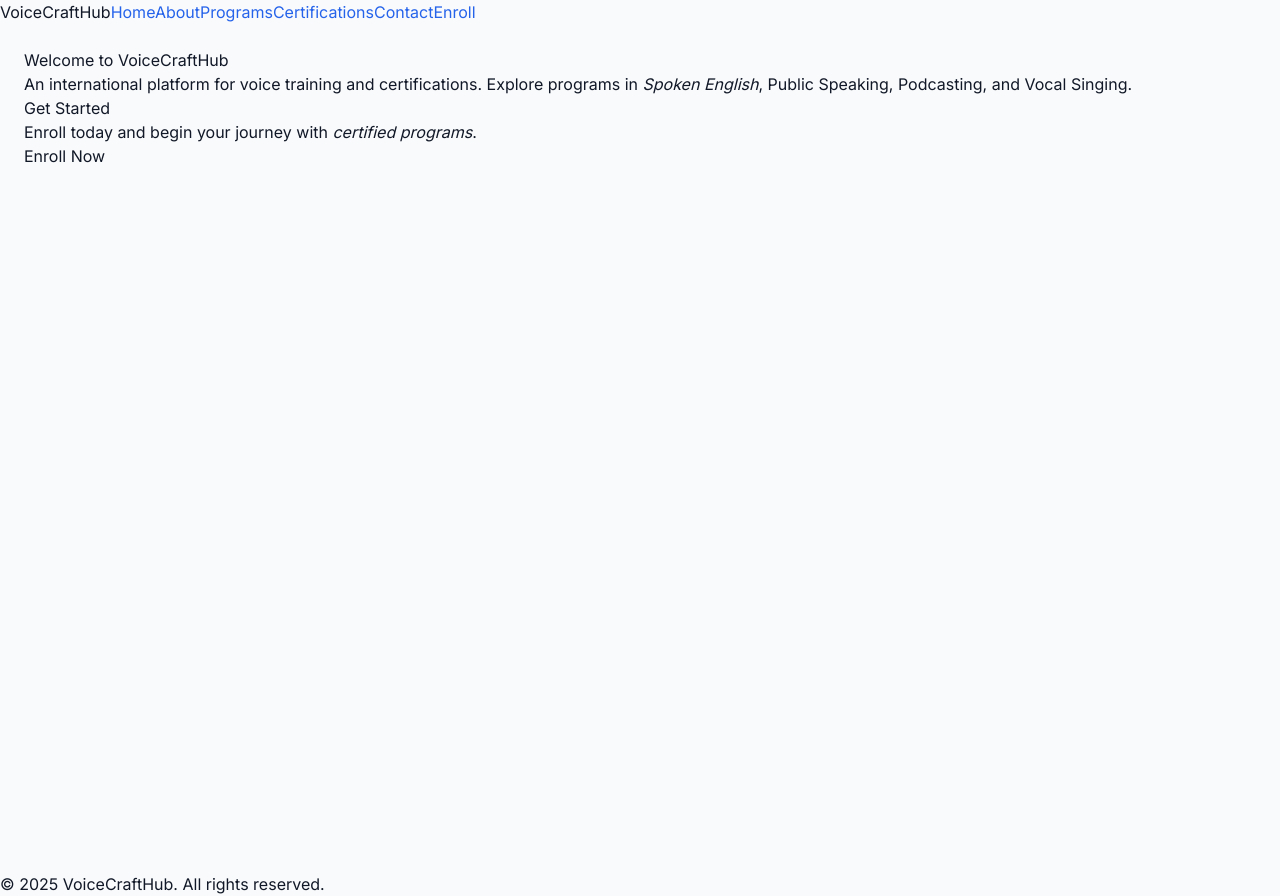
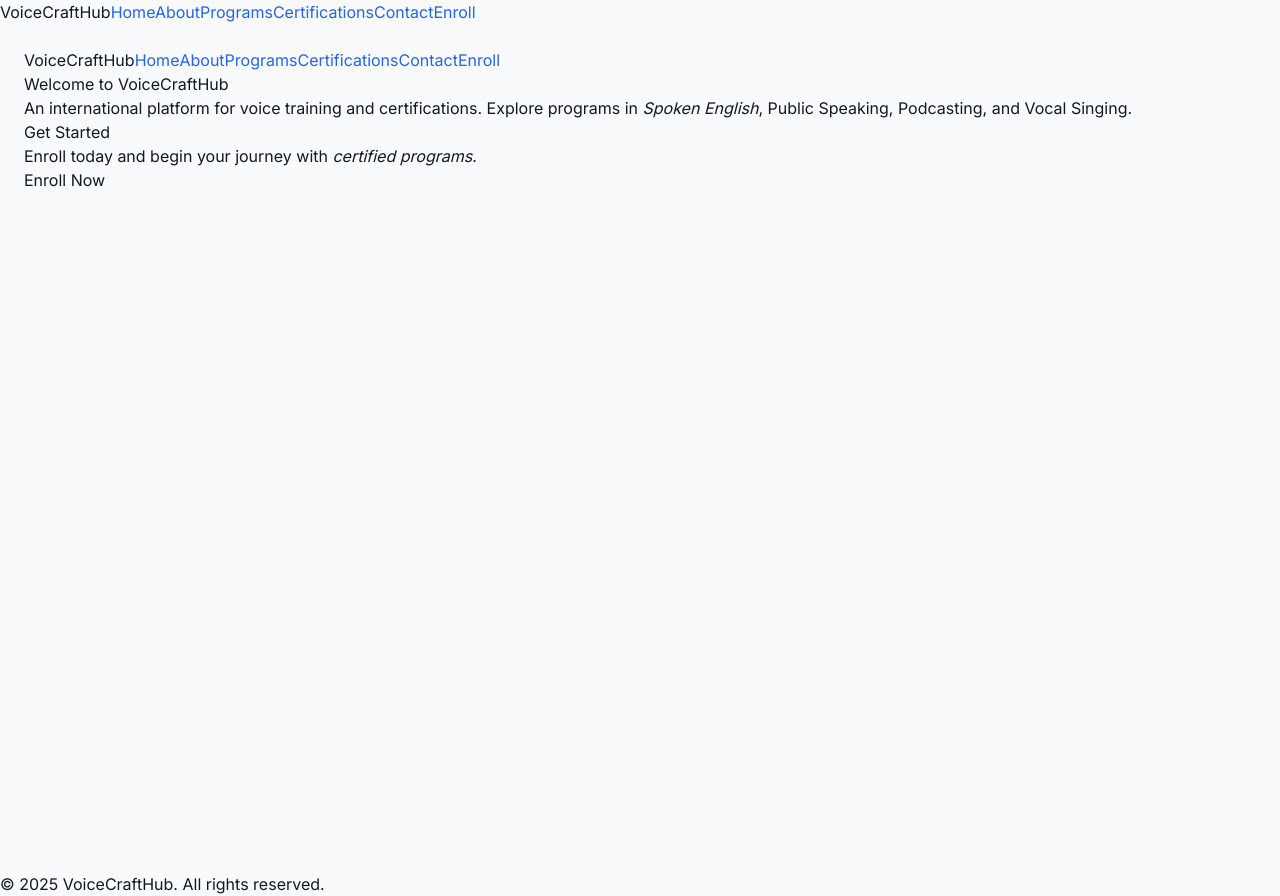
Before and after one commit to ryangel3/VoiceCraftHub, a React (Vite) app: page / in a window 1280 px wide. Built offline with nearby package versions, Linux system fonts and the light colour scheme.

Commit message:
Polished Home.tsx with layout and styling

```diff
--- a/src/pages/Home.tsx
+++ b/src/pages/Home.tsx
@@ -6,15 +6,34 @@ function Home() {
 
   return (
     <main className="bg-background min-h-screen font-sans text-foreground">
-      <div className="max-w-4xl mx-auto px-6 py-12 space-y-8">
-        <h1 className="text-4xl font-extrabold tracking-tight">
+      <div className="max-w-5xl mx-auto px-6 py-12 space-y-10">
+
+        {/* Navigation */}
+        <nav className="flex justify-between items-center py-4 border-b border-gray-200">
+          <h1 className="text-2xl font-bold text-primary">VoiceCraftHub</h1>
+          <ul className="flex gap-6 text-gray-700 font-medium">
+            <li><a href="/">Home</a></li>
+            <li><a href="/about">About</a></li>
+            <li><a href="/programs">Programs</a></li>
+            <li><a href="/certifications">Certifications</a></li>
+            <li><a href="/contact">Contact</a></li>
+            <li><a href="/enroll" className="text-primary">Enroll</a></li>
+          </ul>
+        </nav>
+
+        {/* Hero Section */}
+        <section className="space-y-6">
+          <h2 className="text-4xl font-extrabold tracking-tight">
             Welcome to <span className="text-primary">VoiceCraftHub</span>
-        </h1>
+          </h2>
           <p className="text-lg text-gray-600">
             An international platform for voice training and certifications. Explore programs in{' '}
             <em>Spoken English</em>, Public Speaking, Podcasting, and Vocal Singing.
           </p>
-        <Card title="Get Started" className="shadow-card rounded-xl p-6 bg-white">
+        </section>
+
+        {/* Get Started Card */}
+        <Card title="Get Started" className="bg-white rounded-xl shadow-card p-6">
           <p className="mb-4 text-gray-700">
             Enroll today and begin your journey with <em>certified programs</em>.
           </p>
@@ -25,6 +44,7 @@ function Home() {
             Enroll Now
           </button>
         </Card>
+
      </div>
     </main>
   );
```
Also changed, not shown: 3 other files (tests, documents, lock files or other folders). Lines whose indentation alone changed are shown as unchanged.
